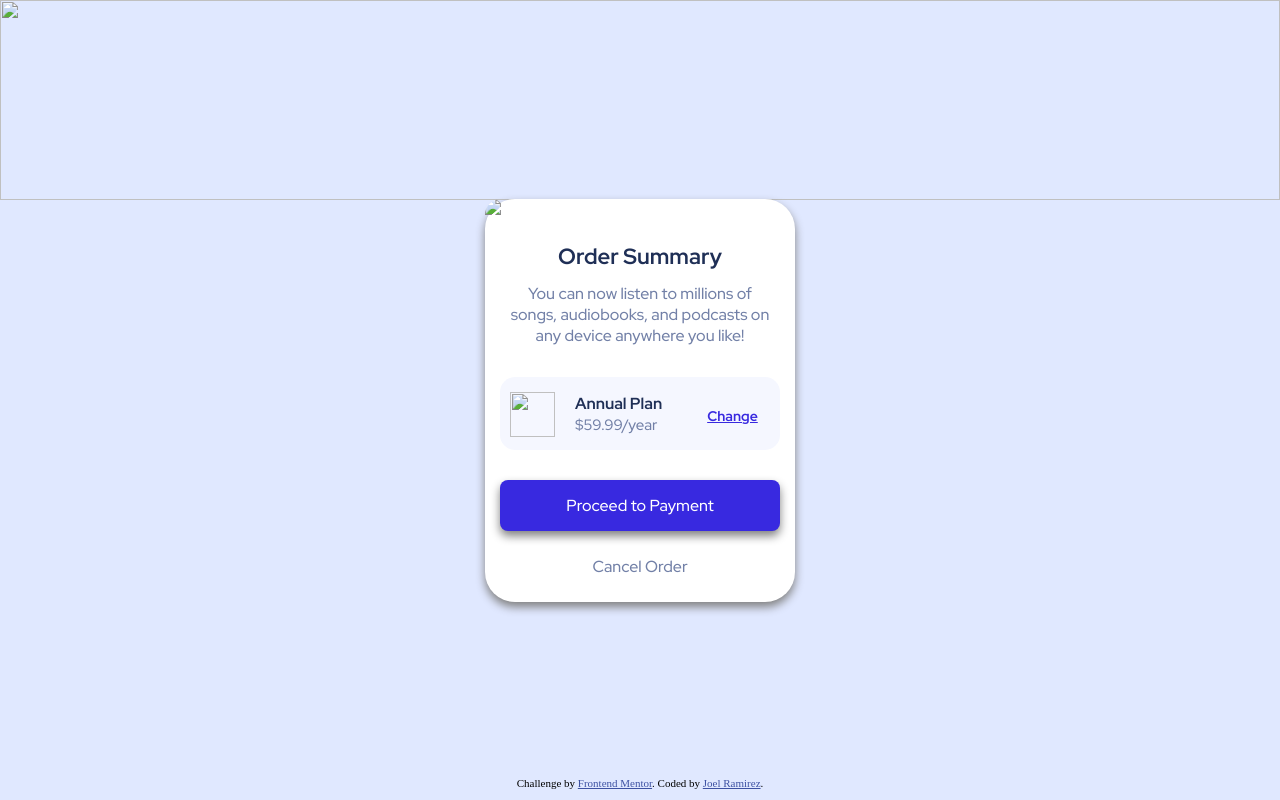
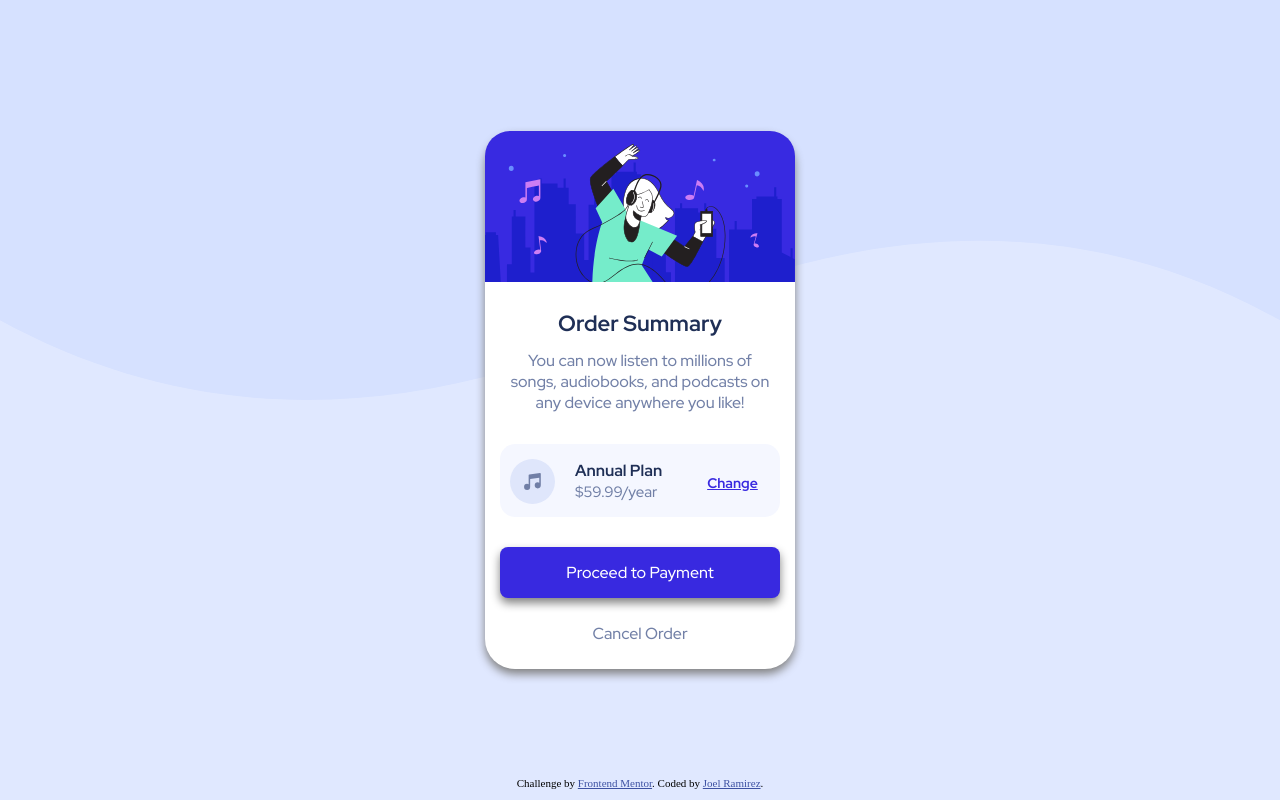
Before and after one commit to Iamjoel16/Order-summary-card, a plain HTML site: page index.html in a window 1280 px wide. Drawn offline with Linux system fonts and the light colour scheme; the site is published under a folder, as on GitHub Pages, so addresses that start at the root find nothing.

Commit message:
Feat: fix bugs

```diff
--- a/index.html
+++ b/index.html
@@ -22,17 +22,17 @@
 	</head>
 	<body>
 		<div class="container">
-			<img src="/images/pattern-background-desktop.svg" class="card__waves" />
+			<img src="images/pattern-background-desktop.svg" class="card__waves" />
 			<div class="container__card">
 				<div class="card">
-					<img src="/images/illustration-hero.svg" class="card__img" />
+					<img src="images/illustration-hero.svg" class="card__img" />
 					<h3 class="p card__tittle">Order Summary</h3>
 					<p class="p card__paragraph">
 						You can now listen to millions of songs, audiobooks, and podcasts on any device anywhere
 						you like!
 					</p>
 					<div class="card__box">
-						<img src="/images/icon-music.svg" class="box__icon" />
+						<img src="images/icon-music.svg" class="box__icon" />
 						<div class="box__texts">
 							<p class="p box__p">Annual Plan</p>
 							<p class="p box__pr">$59.99/year</p>
```
